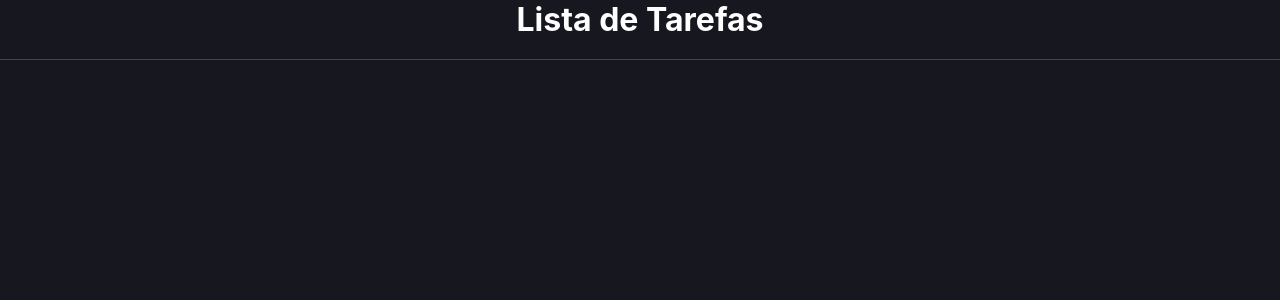
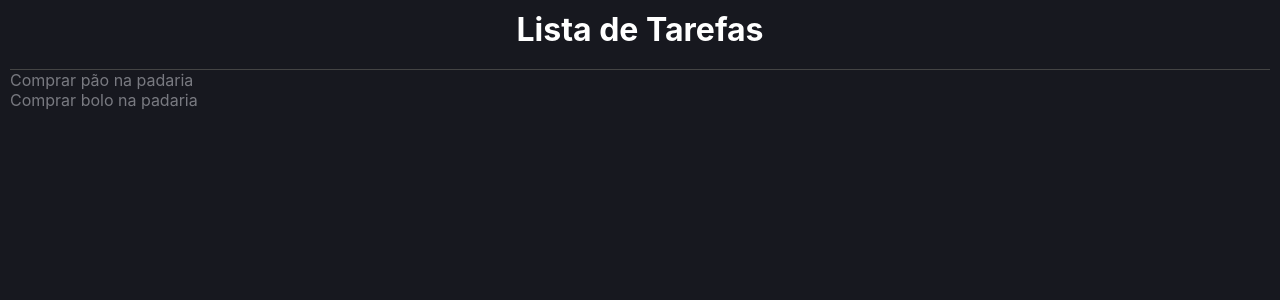
Before and after one commit to pmarq/todolist_typescript_tutorial, a React (Create React App) app: page / in a window 1280 px wide. Shown: the top 300 px of the page. Built offline with nearby package versions, Linux system fonts and the light colour scheme.

Commit message:
new folder types and item file

```diff
--- a/src/App.tsx
+++ b/src/App.tsx
@@ -1,14 +1,25 @@
 import { useState } from 'react';
 import * as C from './App.styles';
+import { Item } from './types/item';
 
 
 function App() {
 
-  const [list, setList] = useState([]);
+  const [list, setList] = useState<Item[]>([
+    { id: 1, name: 'Comprar pão na padaria', done: false },
+    { id: 2, name: 'Comprar bolo na padaria', done: false },
+  ]);
 
   return (
     <C.Container>
+      <C.Area>
       <C.Header>Lista de Tarefas</C.Header>
+
+      {list.map((item, index)=>(
+        <div>{item.name}</div>
+      ))}
+
+      </C.Area>
     </C.Container>
 
   );
--- a/src/types/iten.ts
+++ b/src/types/item.ts
@@ -1,4 +1,4 @@
-export type Iten = {
+export type Item = {
     id: number;
     name: string;
     done: boolean;
```
